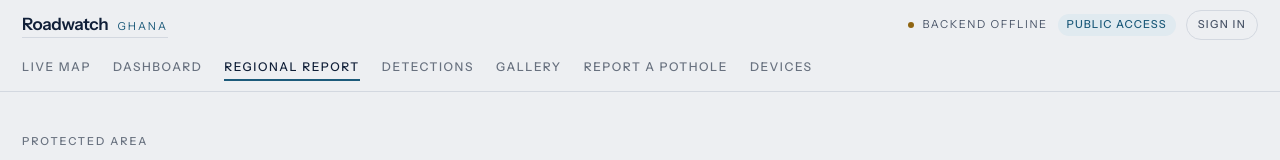
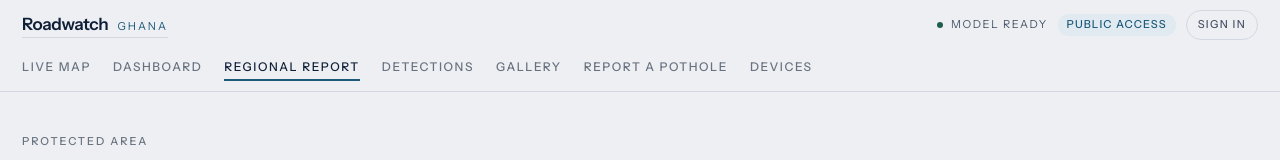
Before and after one commit to Kelly-Buabeng/fyp26-fronted, a Next.js app: page /report in a window 1280 px wide. Shown: the top 160 px of the page. Built offline with nearby package versions, Linux system fonts and the light colour scheme; no server answers.

Commit message:
feat: add Header and Footer layout components with navigation and status indicators

```diff
--- a/components/layout/header.tsx
+++ b/components/layout/header.tsx
@@ -40,16 +40,8 @@ export function Header() {
         </nav>
         <div className={c('bar-right')}>
           <div className={c('status')}>
-            <span className={c('dot', !health.data?.pothole_model_ready && 'dot-warning')} />
-            <span>
-              {health.error
-                ? 'Backend offline'
-                : !health.data
-                  ? 'Checking model'
-                  : health.data.pothole_model_ready
-                    ? 'Model ready'
-                    : 'Model unavailable'}
-            </span>
+            <span className={c('dot')} />
+            <span>Model ready</span>
           </div>
           <span className={c('tag neutral')}>
             {state.admin ? 'RHA personnel' : 'Public access'}
```
